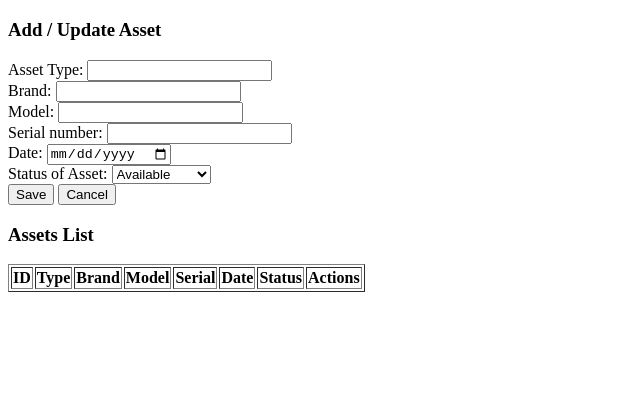
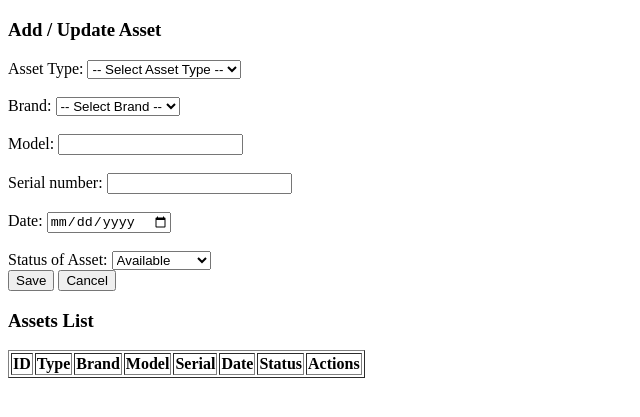
Before and after one commit to amrithakarthikeyan/B9IS123--Project, a website: page Frontend/index.html in a window 1280 px wide. Shown: the part 61-478 px from the top of the page, without its empty margins (0-640 px from the left). Drawn offline with Linux system fonts and the light colour scheme; no server answers.

Commit message:
Added dropdown for assttype and Brand- index.html

```diff
--- a/Frontend/index.html
+++ b/Frontend/index.html
@@ -1,8 +1,10 @@
 <!DOCTYPE html>
 <html>
+
 <head>
   <title>Asset Management System</title>
 </head>
+
 <body>
   <h1>Asset Management System</h1>
 
@@ -11,25 +13,47 @@
     <input type="hidden" name="Asset-ID" id="Asset-ID" />
 
     <label>Asset Type:</label>
-  <input name="Asset-Type" id="Asset-Type" required />
-  <br>
+    <select name="Asset-Type" id="Asset-Type" required>
+      <option value="">-- Select Asset Type --</option>
+      <option value="Laptop">Laptop</option>
+      <option value="Desktop">Desktop</option>
+      <option value="Monitor">Monitor</option>
+      <option value="Keyboard">Keyboard</option>
+      <option value="Mouse">Mouse</option>
+      <option value="Printer">Printer</option>
+      <option value="Router">Router</option>
+      <option value="Mobile">Mobile</option>
+      <option value="Tablet">Tablet</option>
+    </select>
+    <br><br>
 
     <label>Brand:</label>
-  <input name="Brand" id="Brand" />
+    <select name="Brand" id="Brand" required>
+      <option value="">-- Select Brand --</option>
+      <option value="Dell">Dell</option>
+      <option value="HP">HP</option>
+      <option value="Lenovo">Lenovo</option>
+      <option value="Apple">Apple</option>
+      <option value="Asus">Asus</option>
+      <option value="Acer">Acer</option>
+      <option value="Samsung">Samsung</option>
+      <option value="Logitech">Logitech</option>
+      <option value="Cisco">Cisco</option>
+    </select>
     <br>
-
+    <br>
     <label>Model:</label>
     <input name="Model" id="Model" />
     <br>
-
+    <br>
     <label>Serial number:</label>
     <input name="Serial-Number" id="Serial-Number" required />
     <br>
-
+    <br>
     <label>Date:</label>
     <input type="date" name="Purchase_Date" id="Purchase_Date" />
     <br>
-
+    <br>
     <label>Status of Asset:</label>
     <select name="Status" id="Status">
       <option value="available">Available</option>
@@ -63,4 +87,5 @@
 
   <script src="script.js"></script>
 </body>
+
 </html>
```
Also changed, not shown: 1 other file. Lines whose indentation alone changed are shown as unchanged.
